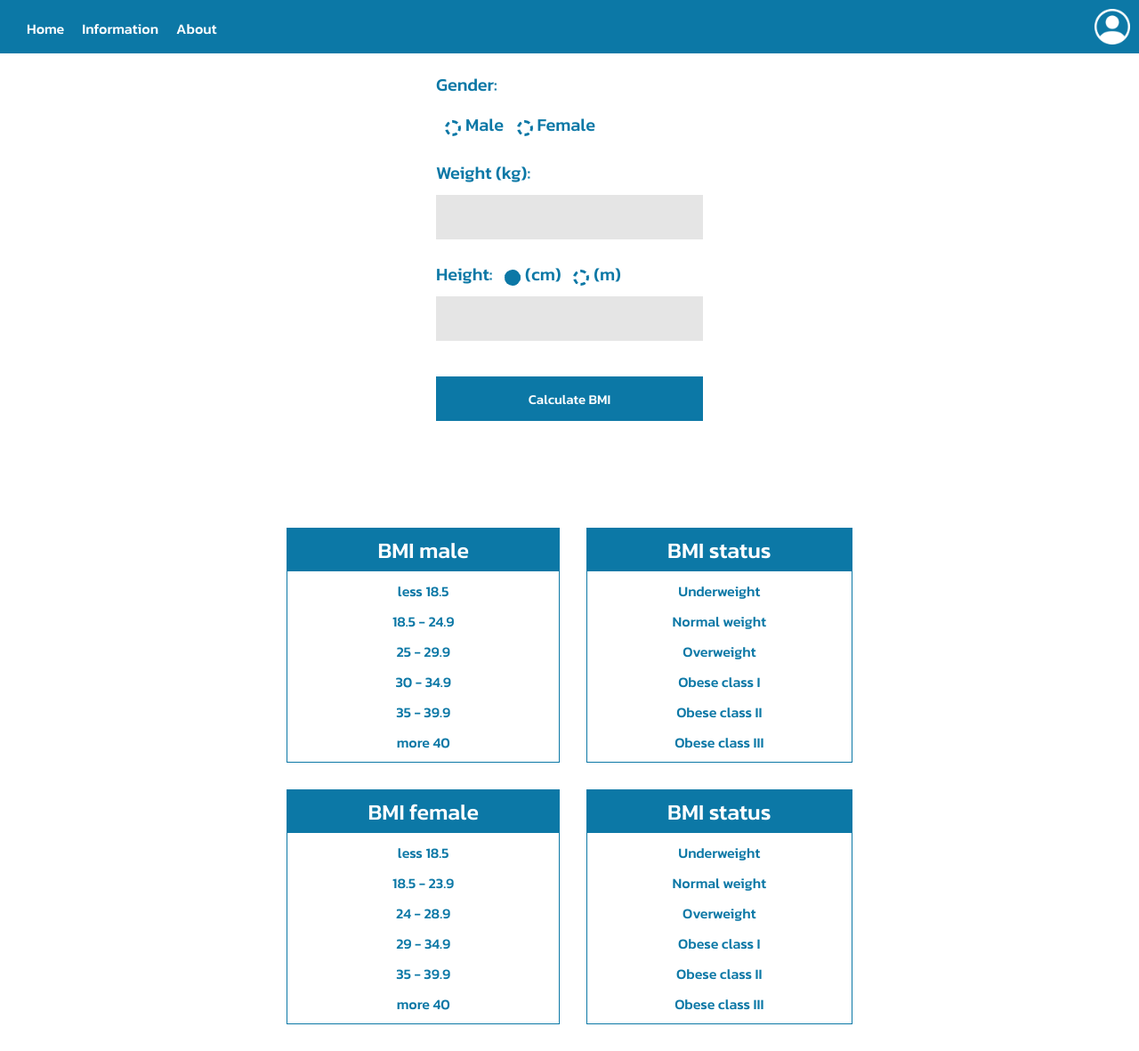
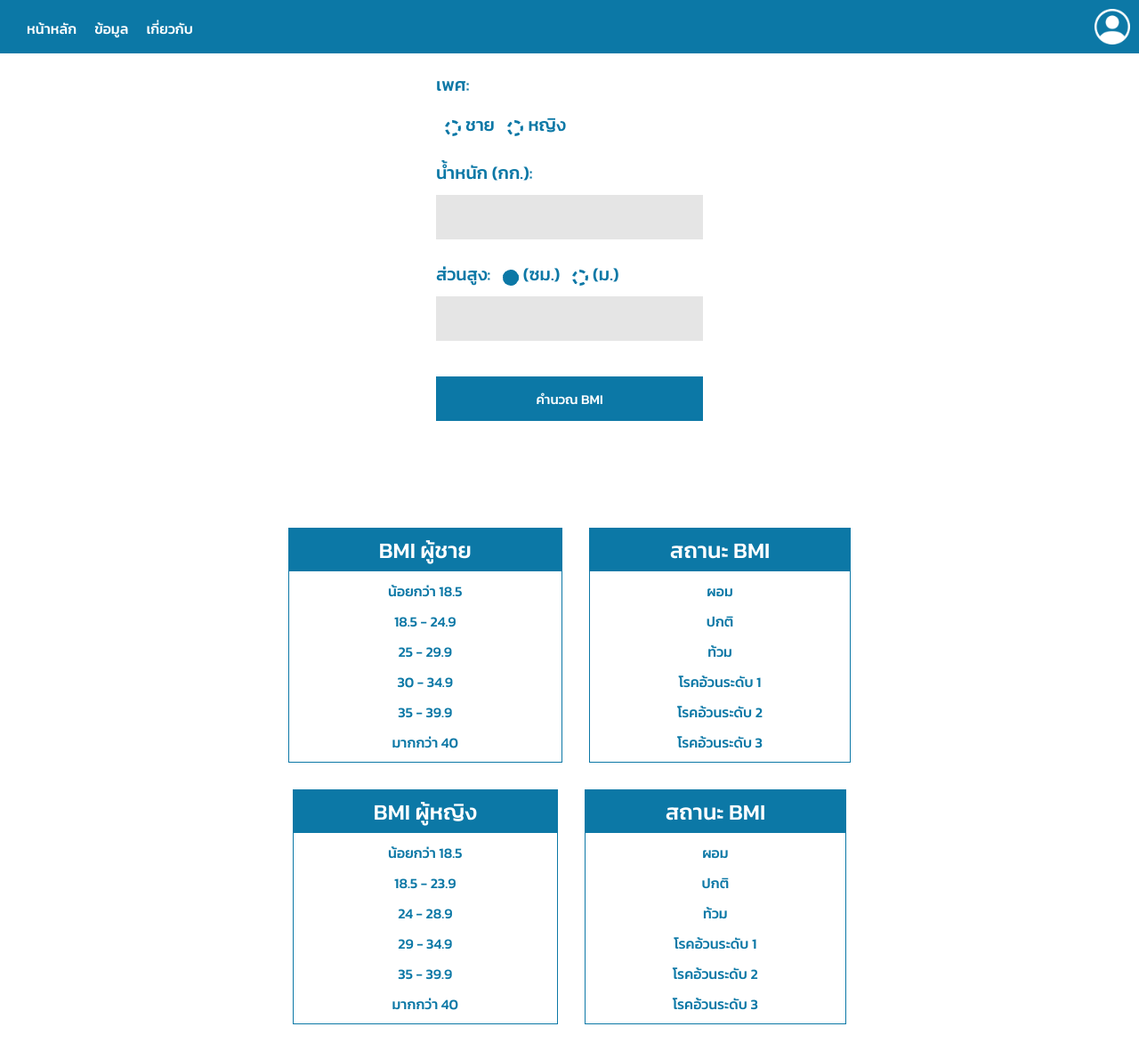
Before and after one commit to axzessjr/thaiware_internship, a PHP site: page / in a window 1280 px wide. Shown: the whole page at 89% size. Run offline with PHP 8.4, Linux system fonts and the light colour scheme; some web fonts are replaced.

Commit message:
chage language

```diff
--- a/bmi/index.php
+++ b/bmi/index.php
@@ -16,36 +16,36 @@
             <img src="/thaiware_internship/bmi/img/table-icon.png" id="tab-icon">
         </div>
         <div class="menu">
-            <div>Home</div>
-            <div>Information</div>
-            <div>About</div>
+            <div>หน้าหลัก</div>
+            <div>ข้อมูล</div>
+            <div>เกี่ยวกับ</div>
         </div>
         <div class="icon">
             <img src="/thaiware_internship/bmi/img/user-icon.png" id="user-icon">
         </div>
     </div>
     <form id="bmiForm" method="post" action="">
-        <label for="gender">Gender:</label>
+        <label for="gender">เพศ:</label>
         <div class="gender" style="padding: 15px 5px 0px 0px;">
-            <input type="radio" id="rm" name="genderUnit" value="male" class="radio-input">
+            <input type="radio" id="rm" name="genderUnit" value="ชาย" class="radio-input">
             <label class="r" for="rm"></label>
-            <label id="gm"> Male </label>
-            <input type="radio" id="rf" name="genderUnit" value="female" class="radio-input">
+            <label id="gm"> ชาย </label>
+            <input type="radio" id="rf" name="genderUnit" value="หญิง" class="radio-input">
             <label class="r" for="rf"></label>
-            <label id="gf"> Female </label>
+            <label id="gf"> หญิง </label>
         </div><br>
-        <label for="weight">Weight (kg):</label>
+        <label for="weight">น้ำหนัก (กก.):</label>
         <input type="number" name="weight" step="0.1" value="" required><br>
         <div class="height-op">
-        <label>Height:</label>
+        <label>ส่วนสูง:</label>
             <input type="radio" id="cm" name="heightUnit" value="cm" checked="" class="radio-input"><label class="r" for="cm"></label>
-            <label for="cm">(cm)</label>
+            <label for="cm">(ซม.)</label>
             <input type="radio" id="m" name="heightUnit" value="m" class="radio-input">
             <label class="r" for="m"></label>
-            <label for="m">(m)</label><br>
+            <label for="m">(ม.)</label><br>
             <input type="number" name="height" step="0.01" value="" required=""><br>
         </div>
-        <input type="button" id="submitBtn" class="cal" onclick="calculateBMI()" value="Calculate BMI">
+        <input type="button" id="submitBtn" class="cal" onclick="calculateBMI()" value="คำนวณ BMI">
     </form>
     <div class="info-result" style="display: none;">
         <div id="genderResult"></div>
@@ -58,47 +58,47 @@
         <img src="/thaiware_internship/bmi/img/refresh-icon.png" id="re-icon" onclick="hideandseek()">
     </div><br>
     <div class="see-tb">
-        <input type="button" id="stb" onclick="toggleTable()" value="see table">
+        <input type="button" id="stb" onclick="toggleTable()" value="ดูเพิ่มเติม">
     </div>
     <div class="hide-tb">
         <div class="table-m">
             <div class="tb-male">
-                <div class="bmi-male">BMI male</div>
-                <div style="padding: 10px 0px 5px 0px;">less 18.5</div>
+                <div class="bmi-male">BMI ผู้ชาย</div>
+                <div style="padding: 10px 0px 5px 0px;">น้อยกว่า 18.5</div>
                 <div style="padding: 5px 0px;">18.5 - 24.9</div>
                 <div style="padding: 5px 0px;">25 - 29.9</div>
                 <div style="padding: 5px 0px;">30 - 34.9</div>
                 <div style="padding: 5px 0px;">35 - 39.9</div>
-                <div style="padding: 5px 0px 10px 0px;">more 40</div>
+                <div style="padding: 5px 0px 10px 0px;">มากกว่า 40</div>
             </div>
             <div class="tb-sm">
-                <div class="status-male">BMI status</div>
-                <div style="padding: 10px 0px 5px 0px;">Underweight</div>
-                <div style="padding: 5px 0px;">Normal weight</div>
-                <div style="padding: 5px 0px;">Overweight</div>
-                <div style="padding: 5px 0px;">Obese class I</div>
-                <div style="padding: 5px 0px;">Obese class II</div>
-                <div style="padding: 5px 0px 10px 0px;">Obese class III</div>
+                <div class="status-male">สถานะ BMI</div>
+                <div style="padding: 10px 0px 5px 0px;">ผอม</div>
+                <div style="padding: 5px 0px;">ปกติ</div>
+                <div style="padding: 5px 0px;">ท้วม</div>
+                <div style="padding: 5px 0px;">โรคอ้วนระดับ 1</div>
+                <div style="padding: 5px 0px;">โรคอ้วนระดับ 2</div>
+                <div style="padding: 5px 0px 10px 0px;">โรคอ้วนระดับ 3</div>
             </div>
         </div>
         <div class="table-f">
             <div class="tb-female">
-                <div class="bmi-female">BMI female</div>
-                <div style="padding: 10px 0px 5px 0px;">less 18.5</div>
+                <div class="bmi-female">BMI ผู้หญิง</div>
+                <div style="padding: 10px 0px 5px 0px;">น้อยกว่า 18.5</div>
                 <div style="padding: 5px 0px;">18.5 - 23.9</div>
                 <div style="padding: 5px 0px;">24 - 28.9</div>
                 <div style="padding: 5px 0px;">29 - 34.9</div>
                 <div style="padding: 5px 0px;">35 - 39.9</div>
-                <div style="padding: 5px 0px 10px 0px;">more 40</div>
+                <div style="padding: 5px 0px 10px 0px;">มากกว่า 40</div>
             </div>
             <div class="tb-sf">
-                <div class="status-female">BMI status</div>
-                <div style="padding: 10px 0px 5px 0px;">Underweight</div>
-                <div style="padding: 5px 0px;">Normal weight</div>
-                <div style="padding: 5px 0px;">Overweight</div>
-                <div style="padding: 5px 0px;">Obese class I</div>
-                <div style="padding: 5px 0px;">Obese class II</div>
-                <div style="padding: 5px 0px 10px 0px;">Obese class III</div>
+                <div class="status-female">สถานะ BMI</div>
+                <div style="padding: 10px 0px 5px 0px;">ผอม</div>
+                <div style="padding: 5px 0px;">ปกติ</div>
+                <div style="padding: 5px 0px;">ท้วม</div>
+                <div style="padding: 5px 0px;">โรคอ้วนระดับ 1</div>
+                <div style="padding: 5px 0px;">โรคอ้วนระดับ 2</div>
+                <div style="padding: 5px 0px 10px 0px;">โรคอ้วนระดับ 3</div>
             </div>
         </div>
     </div>
--- a/bmi/js/process.js
+++ b/bmi/js/process.js
@@ -4,7 +4,7 @@ function calculateBMI() {
     var Inputheight = $('input[name="height"]').val();
     var InputheightUnit = $('input[name="heightUnit"]:checked').val();
     if(Inputweight === "" || Inputheight === "") {
-        $('#bmi-error').html("Please fill out the information completely.");
+        $('#bmi-error').html("กรุณากรอกข้อมูลให้ครบถ้วน");
         $('#bmi-error').css({"color":"rgba(200, 0, 0, 0.8)"});
         $('#bmi-error').show()
     } else {
@@ -25,9 +25,9 @@ function calculateBMI() {
                 $('#bmiForm').hide()
                 $('#bmi-error').hide()
                 $('.info-result').show()
-                $('#genderResult').html("gender: " + Inputgender);
-                $('#weightResult').html("weight: " + Inputweight + " kg");
-                $('#heightResult').html("height: " + Inputheight + " " + InputheightUnit);
+                $('#genderResult').html("เพศ: " + Inputgender);
+                $('#weightResult').html("น้ำหนัก: " + Inputweight + " กก.");
+                $('#heightResult').html("ส่วนสูง: " + Inputheight + " " + InputheightUnit);
                 $('#bmiResult').show()
                 $('#bmiResult').html("BMI: " + bmi.toFixed(2) + " - " + resultText);
                 $('.re-icon').show()
@@ -40,15 +40,15 @@ function calculateBMI() {
 }
 function getBMIStatus(gender, bmi) {
     var bmiResult = $('#bmiResult');
-    if (gender === 'male') {
+    if (gender === 'ชาย') {
         colorMale(bmiResult, bmi);
-    } else if (gender === 'female') {
+    } else if (gender === 'หญิง') {
         colorFemale(bmiResult, bmi);
     }
     var gender_result
-    if (gender === "male") {
+    if (gender === "ชาย") {
         gender_result =  showBMIStatusMale(bmi);
-    } else if (gender === "female") {
+    } else if (gender === "หญิง") {
         gender_result = showBMIStatusFemale(bmi);
     }
     return gender_result;
@@ -75,34 +75,34 @@ function colorFemale(color, bmi) {
 function showBMIStatusMale(bmi) {
     var male_result
     if (bmi < 18.5) {
-        male_result = "Underweight";
+        male_result = "ผอม";
     } else if (bmi >= 18.5 && bmi <= 24.9) {
-        male_result = "Normal weight";
+        male_result = "ปกติ";
     } else if (bmi >= 25 && bmi <= 29.9) {
-        male_result = "Overweight";
+        male_result = "ท้วม";
     } else if (bmi >= 30 && bmi <= 34.9) {
-        male_result = "Obese class I";
+        male_result = "โรคอ้วนระดับ 1";
     } else if (bmi >= 35 && bmi <= 39.9) {
-        male_result = "Obese class II";
+        male_result = "โรคอ้วนระดับ 2";
     } else {
-        male_result = "Obese class III";
+        male_result = "โรคอ้วนระดับ 3";
     }
     return male_result;
 }
 function showBMIStatusFemale(bmi) {
     var female_result
     if (bmi < 18.5) {
-        female_result = "Underweight";
+        female_result = "ผอม";
     } else if (bmi >= 18.5 && bmi <= 23.9) {
-        female_result = "Normal weight";
+        female_result = "ปกติ";
     } else if (bmi >= 24 && bmi <= 28.9) {
-        female_result = "Overweight";
+        female_result = "ท้วม";
     } else if (bmi >= 29 && bmi <= 34.9) {
-        female_result = "Obese class I";
+        female_result = "โรคอ้วนระดับ 1";
     } else if (bmi >= 35 && bmi <= 39.9) {
-        female_result = "Obese class II";
+        female_result = "โรคอ้วนระดับ 2";
     } else {
-        female_result = "Obese class III";
+        female_result = "โรคอ้วนระดับ 3";
     }
     return female_result;
 }
```
Also changed, not shown: dmy/css/style.css (+4 -3 lines), gpa/index.php (+9 -9 lines), gpa/js/process.js (+4 -4 lines).
